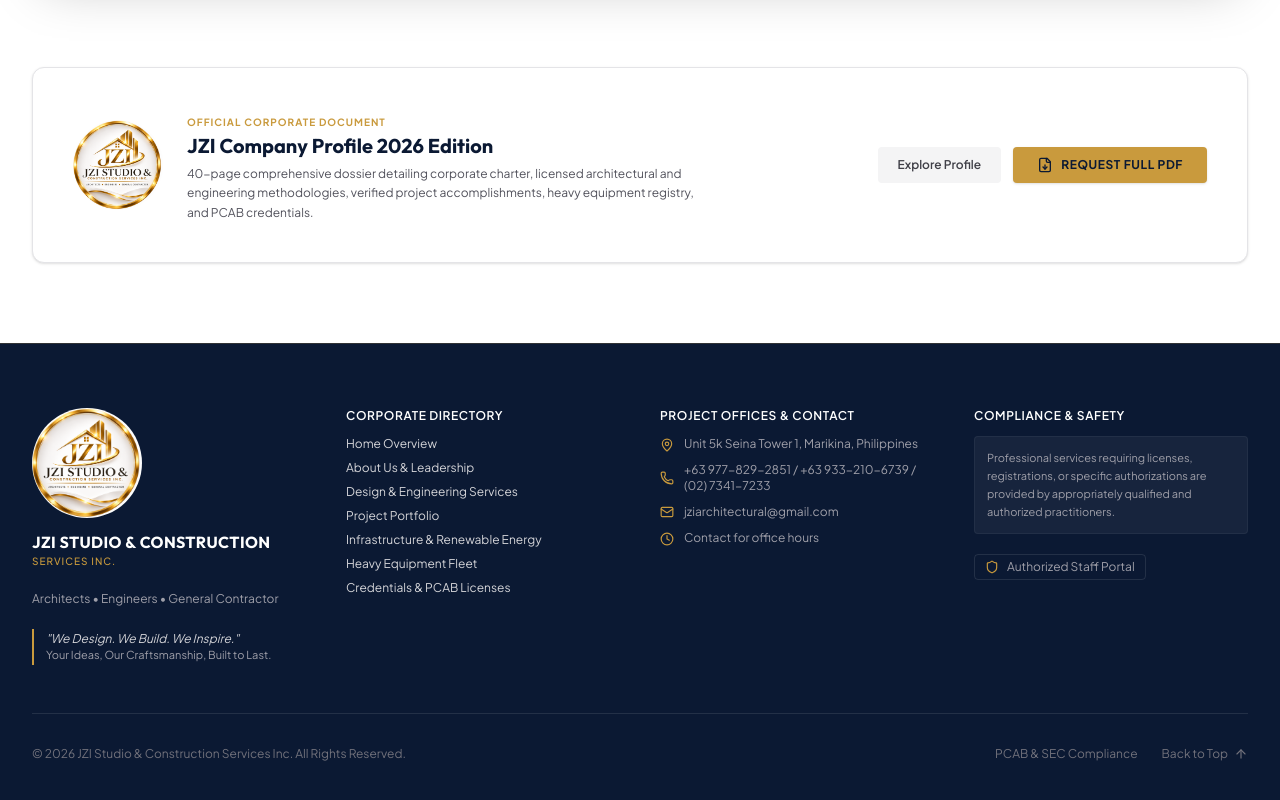
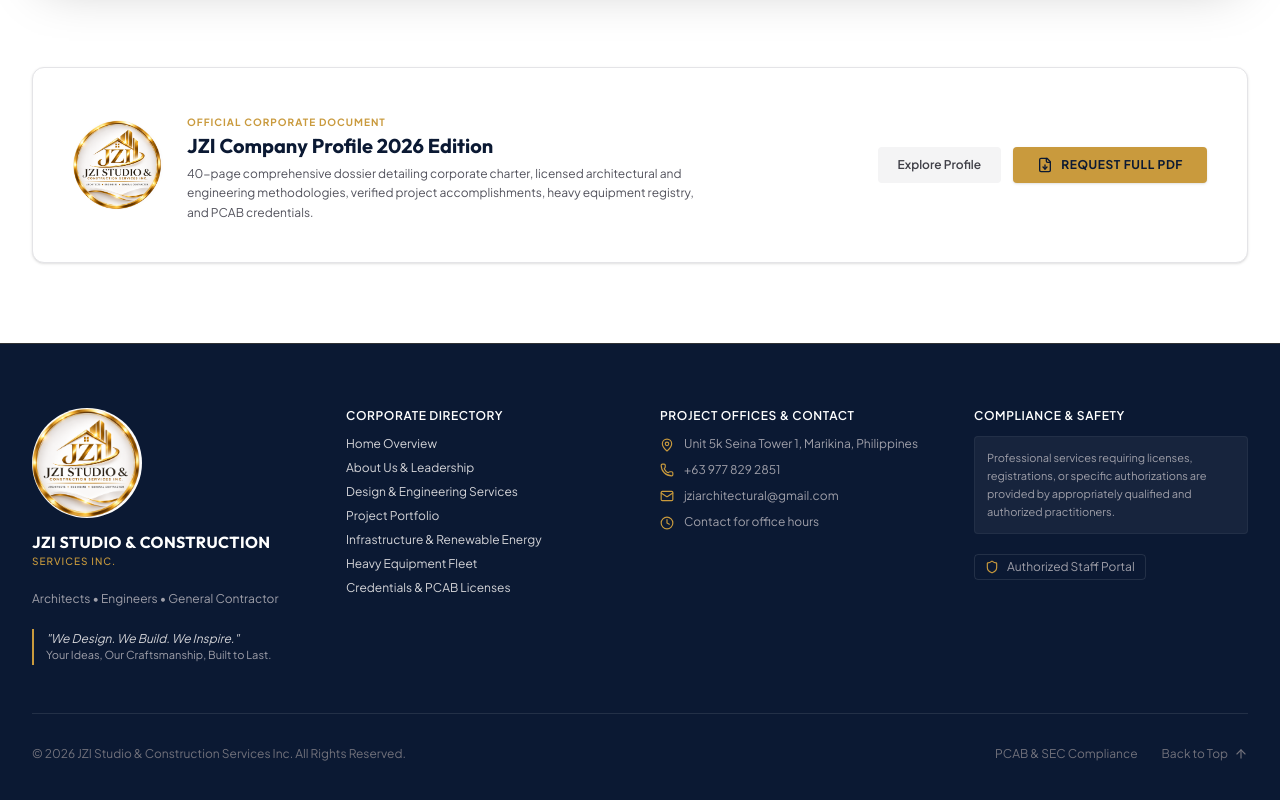
Before and after one commit to OphireumTechnology/jzistudio, a React (Vite) app: page / in a window 1280 px wide. Shown: the part 3985-4785 px from the top of the page. Built offline with nearby package versions, Linux system fonts and the light colour scheme.

Commit message:
fix: enable truthful email inquiries and official contact links

```diff
--- a/src/data/corporateData.ts
+++ b/src/data/corporateData.ts
@@ -94,7 +94,7 @@ export const CORPORATE_IDENTITY = {
     "Professional services requiring licenses, registrations, or specific authorizations are provided by appropriately qualified and authorized practitioners.",
   contact: {
     address: "Unit 5k Seina Tower 1, Marikina, Philippines",
-    phone: "+63 977-829-2851 / +63 933-210-6739 / (02) 7341-7233",
+    phone: "+63 977 829 2851",
     email: "jziarchitectural@gmail.com",
     hours: "Contact for office hours",
     emergencySupport: "For project inquiries, use the official contact numbers."
```
